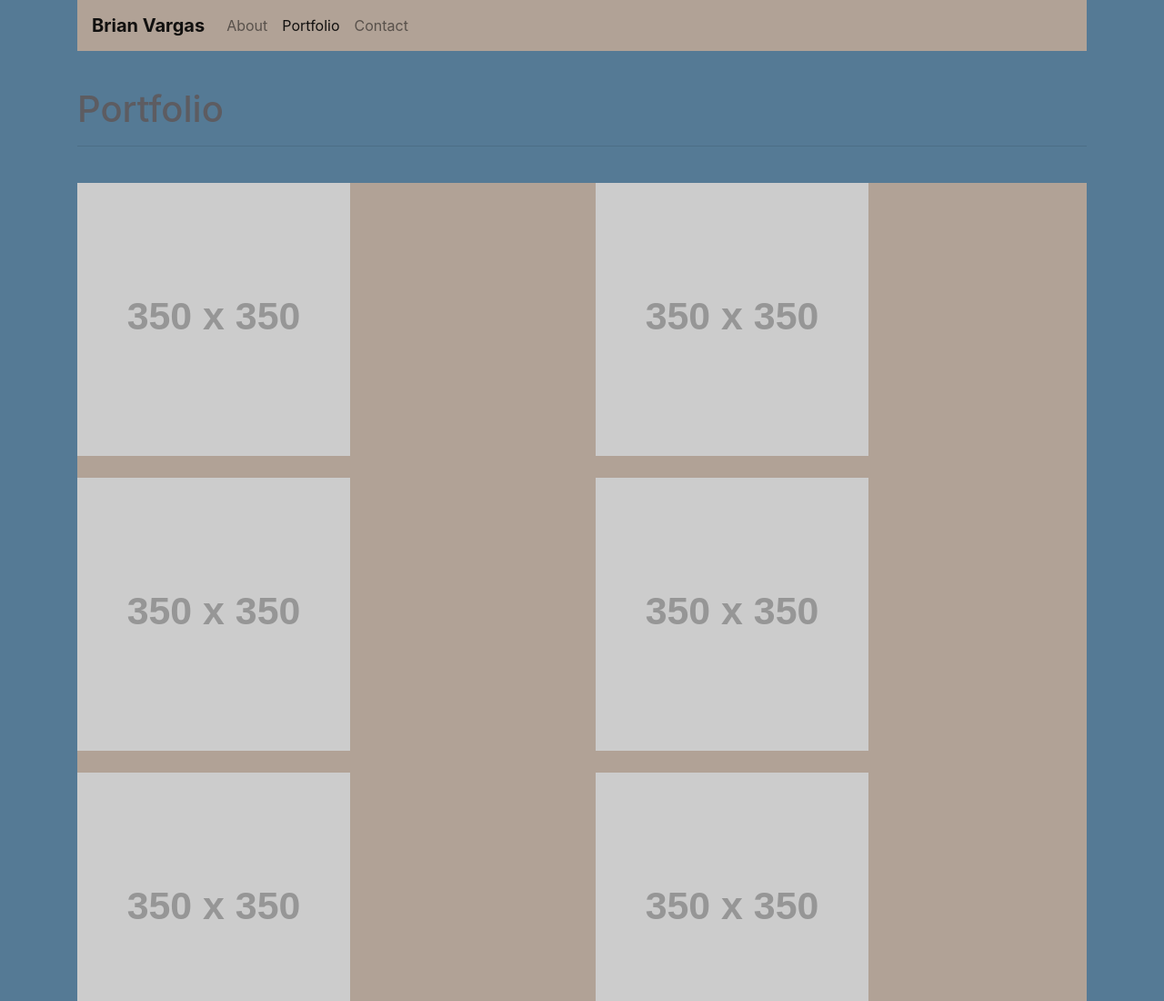
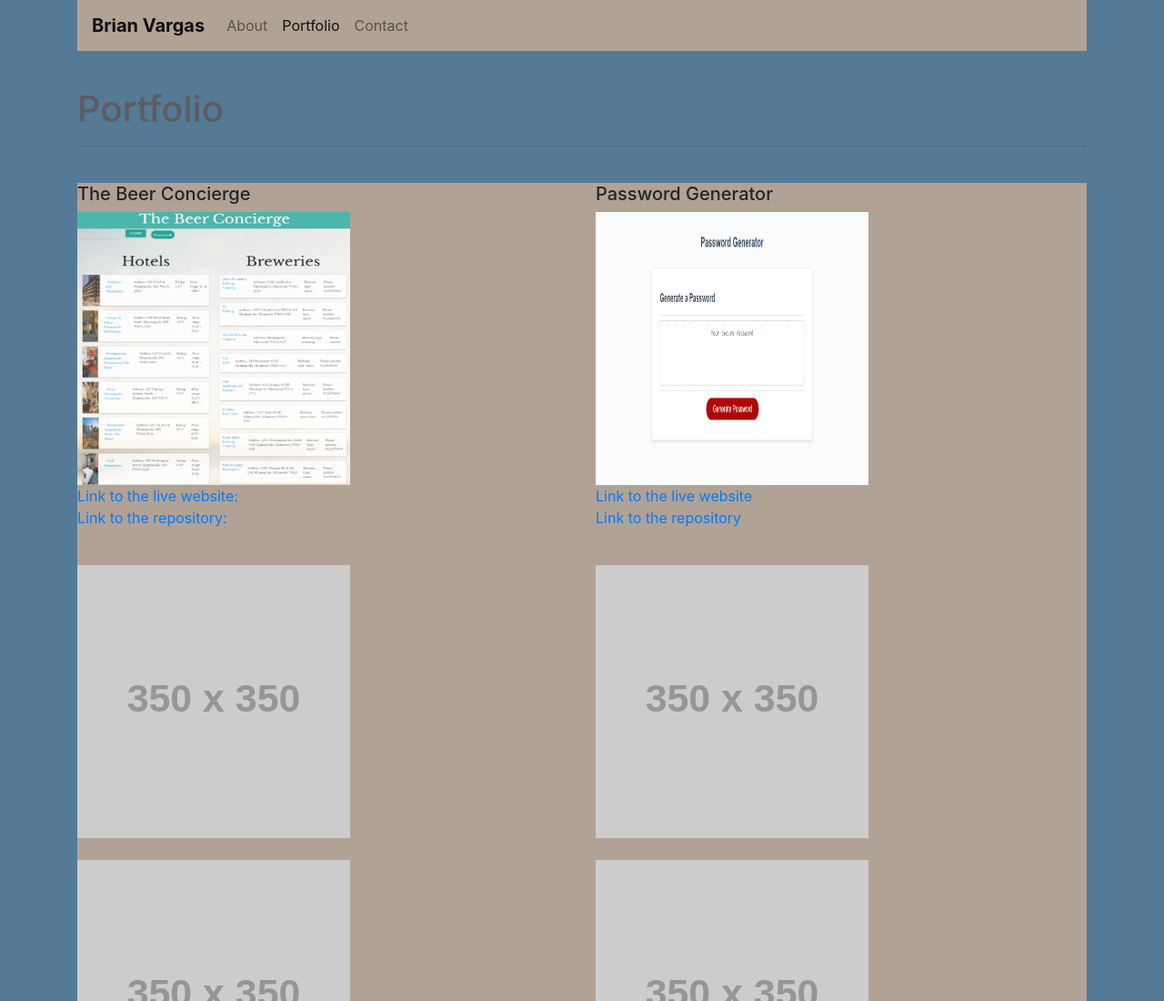
Before and after one commit to bvargas17/Portfolio, a plain HTML site: page portfolio.html in a window 1280 px wide. Shown: the top 1100 px of the page at 91% size. Drawn offline with nearby package versions, Linux system fonts and the light colour scheme; placeholder pictures from the web are drawn by us.

Commit message:
added two examples of work to portfolio page

```diff
--- a/portfolio.html
+++ b/portfolio.html
@@ -73,11 +73,25 @@
         <div id="Samples">
           <div class="row">
             <div class="col-md-6">
-              <img src="https://via.placeholder.com/350" alt="placeholder" />
+              <!--First exmaple-->
+              <h5>The Beer Concierge</h5>
+              <img src="Assets/Images/The-Beer-Concierge(cropped).jpg" alt="The Beer Concierge website screenshot"/>
+              <p>
+              <a href="https://bvargas17.github.io/The-Beer-Concierge/">Link to the live website:  </a>
+            <br/>
+            <a href="https://github.com/bvargas17/The-Beer-Concierge">Link to the repository: </a>
+              </p>
             </div>
             <br />
+            <!--Second Example-->
             <div class="col-md-6">
-              <img src="https://via.placeholder.com/350" alt="placeholder" />
+              <h5>Password Generator</h5>
+              <img src="Assets/Images/bvargas17-github-io-Password-Generator.png" alt="Password Generator website screenshot" />
+              <p>
+                <a href="https://bvargas17.github.io/Password-Generator/"> Link to the live website</a>
+                <br/>
+                <a href="https://github.com/bvargas17/Password-Generator"> Link to the repository</a>
+              </p>
             </div>
           </div>
           <br />
```
Also changed, not shown: Assets/Images/The-Beer-Concierge(cropped).jpg (added), Assets/Images/The-Beer-Concierge(cropped).png (added), Assets/Images/bvargas17-github-io-Password-Generator.png (added), Assets/Images/bvargas17-github-io-Portfolio-contact.png (added), Assets/Images/bvargas17-github-io-Portfolio-index.png (added), Assets/Images/bvargas17-github-io-Portfolio-portfolio.png (added), 2 other files.
